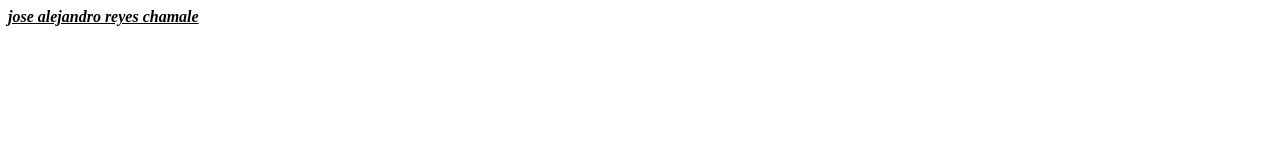
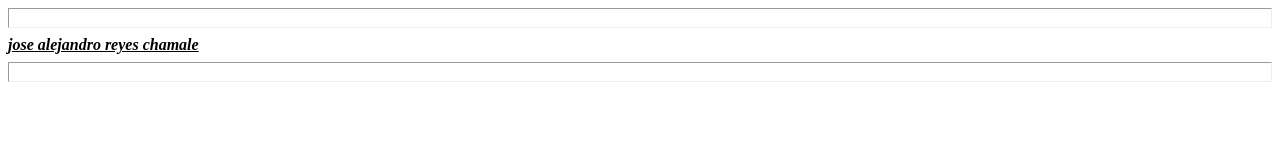
Before and after one commit to Jose-Reyes-che/tareasitiosweb1.1, a plain HTML site: page index.html in a window 1280 px wide. Drawn offline with Linux system fonts and the light colour scheme.

Commit message:
tercera modificacion agregando lineas

```diff
--- a/index.html
+++ b/index.html
@@ -3,6 +3,8 @@
 <title>mi primera version </title>
 </head>
 <body>
+<hr font size= "20" align = "left">
 <u><b><i>jose alejandro reyes chamale</i></b></u>
+<hr font size= "20" align = "right">
 </body>
 </html>
```
